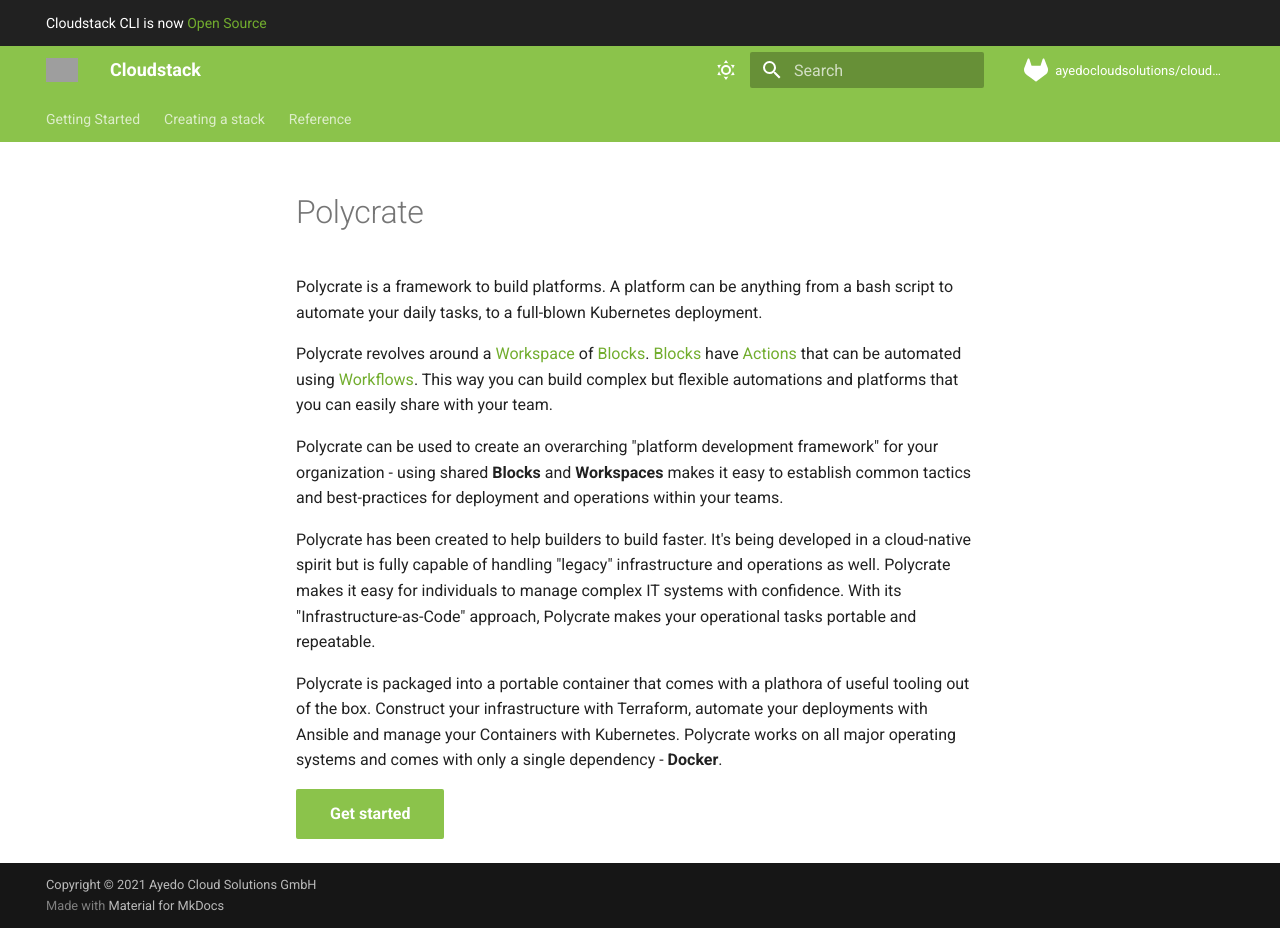
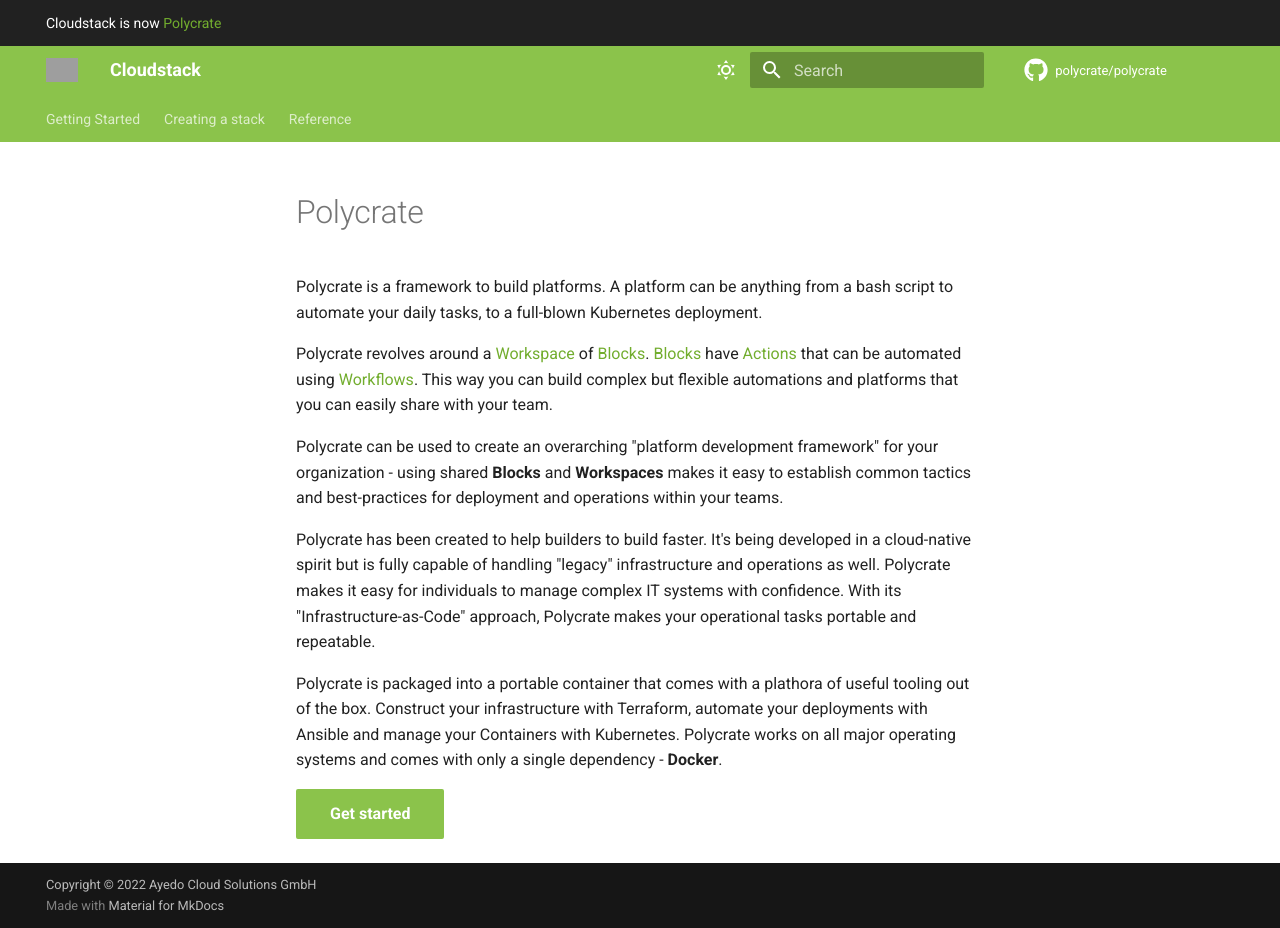
Before and after one commit to polycrate/polycrate, an MkDocs documentation site: the page built from docs/README.md, in a window 1280 px wide and 928 px high. Built offline with MkDocs 1.6.1 and Material for MkDocs 9.7.7, drawn with Linux system fonts in a browser that asks for light colours; comment, search, counter and statistics services are not loaded; grey boxes are pictures that could not be loaded.

Commit message:
docs: updated docs

```diff
--- a/docs/overrides/main.html
+++ b/docs/overrides/main.html
@@ -1,5 +1,5 @@
 {% extends "base.html" %}
 
 {% block announce %}
-Cloudstack CLI is now <a href="https://gitlab.com/ayedocloudsolutions/cloudstack/cloudstack">Open Source</a>
+Cloudstack is now <a href="https://polycrate.io">Polycrate</a>
 {% endblock %}
--- a/mkdocs.yml
+++ b/mkdocs.yml
@@ -18,7 +18,7 @@
     #- toc.integrate
   favicon: logo.png
   icon:
-    repo: fontawesome/brands/gitlab
+    repo: fontawesome/brands/github
   custom_dir: docs/overrides
   palette:
     - media: "(prefers-color-scheme: light)"
@@ -35,8 +35,8 @@
       toggle:
         icon: material/weather-night
         name: Switch to dark mode
-repo_name: 'ayedocloudsolutions/cloudstack/docs'
-repo_url: https://gitlab.com/ayedocloudsolutions/cloudstack/docs/
+repo_name: 'polycrate/polycrate'
+repo_url: https://github.com/polycrate/polycrate/
 edit_uri: 'edit/main/docs/'
 site_url: https://docs.cloudstack.one
 extra:
@@ -78,7 +78,7 @@
 terms_of_use: "/terms-of-use"
 privacy: "/privacy"
 # Copyright
-copyright: ' Copyright &copy; 2021 Ayedo Cloud Solutions GmbH
+copyright: ' Copyright &copy; 2022 Ayedo Cloud Solutions GmbH
 
 '
 # extend: https://gitlab.com/r2devops/hub/-/blob/latest/mkdocs.yml
```
Also changed, not shown: 1 other file.
